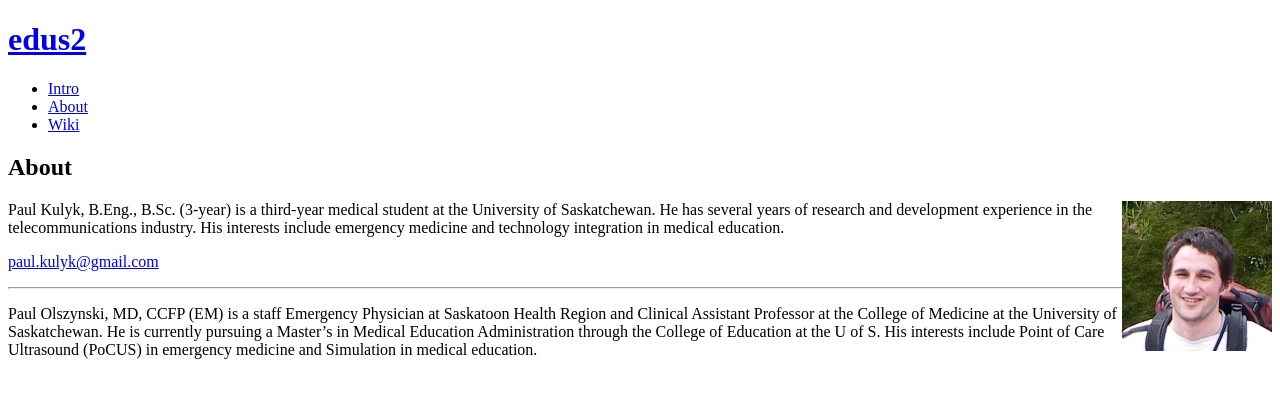
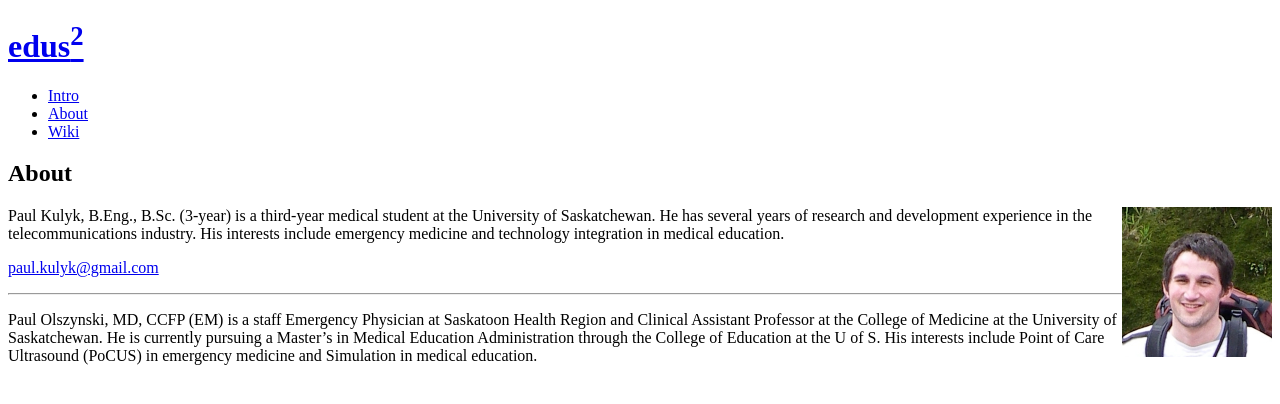
Before and after one commit to asclepius/edus2, a Jekyll site: the page built from about.html, in a window 1280 px wide. Shown: the top 404 px of the page. Built offline with Jekyll 4.4.1, drawn with Linux system fonts in a browser that asks for light colours; Markdown is read by kramdown in place of the engine named in the settings.

Commit message:
Changed edus2 style to display with superscript s.

```diff
--- a/_layouts/default.html
+++ b/_layouts/default.html
@@ -8,7 +8,7 @@
     <link href='{{ site.baseurl }}/images/favicon.ico' rel='shortcut icon' type='image/ico'>
   </head>
   <body>
-    <h1><a href="{{ site.baseurl }}">edus2</a></h1>
+    <h1><a href="{{ site.baseurl }}">edus<sup>2</sup></a></h1>
     <nav>
       <ul>
         <li><a href="{{ site.baseurl }}">Intro</a></li>
--- a/index.html
+++ b/index.html
@@ -1,15 +1,15 @@
 ---
 layout: default
-title: EDUS2
+title: edus2
 ---
 
 <h2>Project Summary</h2>
 
 <p>
-The Emergency Department Ultrasound Simulator (EDUS<sup>2</sup><sub>TM</sub>) is a portable bedside ultrasound device that allows for the seamless integration of Emergency Department Ultrasound (EDUS) into high fidelity simulation scenarios (HFS). Competence in bedside ultrasound requires 3 components: awareness of indications, mastery in image generation and sound image interpretation. While the 2nd component, image generation, can be readily gained through the scanning of healthy volunteers, application of indications and interpretation of positive and negative findings in the setting of a critically ill patient is much less common. Trainees using the EDUS2 gain the opportunity to determine whether to use bedside ultrasound (indications), how to properly hold and place the probe (image generation) and finally how to assess scans (image interpretation) as displayed on the EDUS2 screen all within the context of an HFS scenario.
+The Emergency Department Ultrasound Simulator (edus<sup>2</sup><sub>TM</sub>) is a portable bedside ultrasound device that allows for the seamless integration of Emergency Department Ultrasound (EDUS) into high fidelity simulation scenarios (HFS). Competence in bedside ultrasound requires 3 components: awareness of indications, mastery in image generation and sound image interpretation. While the 2nd component, image generation, can be readily gained through the scanning of healthy volunteers, application of indications and interpretation of positive and negative findings in the setting of a critically ill patient is much less common. Trainees using the edus<sup>2</sup> gain the opportunity to determine whether to use bedside ultrasound (indications), how to properly hold and place the probe (image generation) and finally how to assess scans (image interpretation) as displayed on the edus<sup>2</sup> screen all within the context of an HFS scenario.
 </p>
 <p>
-The EDUS2 plays predetermined video clips of areas of interest through the coupling of those videos to specific RFID cards placed under the skin of an existing HFS mannequin. We use a USB based RFID scanner hidden inside a gutted low frequency probe as a simulated probe. Multiple scans are possible during any given scenario including thoracic, cardiac, abdominal and pelvic. To our knowledge, this is the first such EDUS simulator that allows for actual use of a probe on any available manufactured HFS mannequin resulting in seamless incorporation of EDUS into all HFS scenarios.
+The edus<sup>2</sup> plays predetermined video clips of areas of interest through the coupling of those videos to specific RFID cards placed under the skin of an existing HFS mannequin. We use a USB based RFID scanner hidden inside a gutted low frequency probe as a simulated probe. Multiple scans are possible during any given scenario including thoracic, cardiac, abdominal and pelvic. To our knowledge, this is the first such EDUS simulator that allows for actual use of a probe on any available manufactured HFS mannequin resulting in seamless incorporation of EDUS into all HFS scenarios.
 </p>
 <!-- article>
 <time datetime="{{ site.posts.first.date | xmlschema }}">{{ site.posts.first.date | date: "%d %b" }}</time>
```
